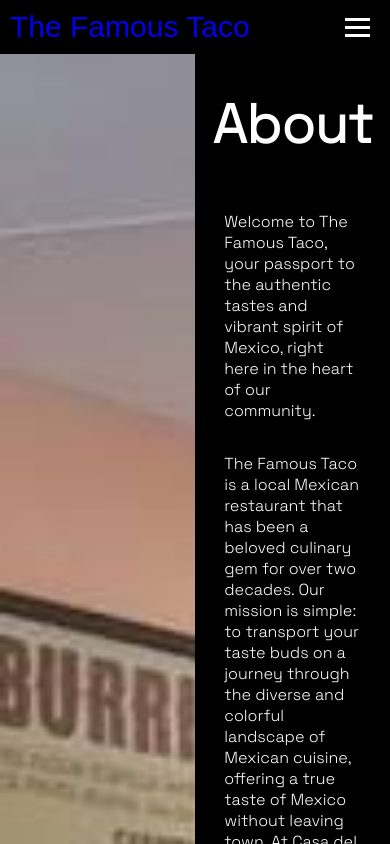
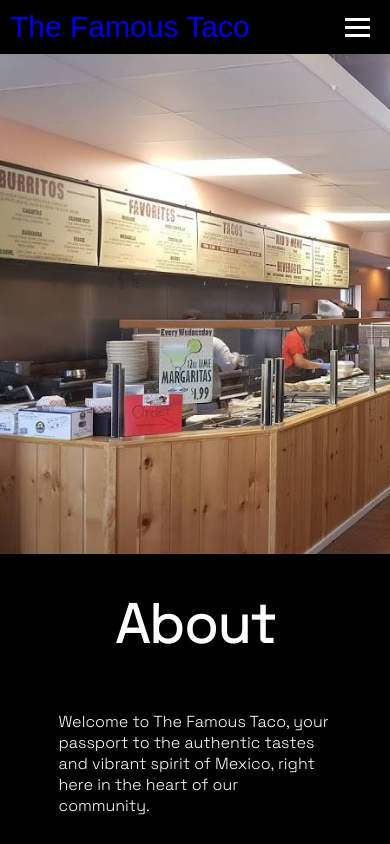
Before and after one commit to noelbarrera/famous-taco-website, a React (Vite) app: page /about in a window 390 px wide. Shown: the top 844 px of the page. Built offline with nearby package versions, Linux system fonts and the light colour scheme; a web font is replaced by a local one.

Commit message:
update about page mobile layout

```diff
--- a/src/styles/AboutPage.css
+++ b/src/styles/AboutPage.css
@@ -29,3 +29,21 @@
     padding-left: 15%;
     padding-right: 15%;
 }
+
+
+/* Mobile */
+
+@media (max-width: 786.89px){
+    .about-container {
+        flex-direction: column;
+    }
+    .about-container-image-container {
+        max-height: 500px;
+        overflow: hidden;
+        object-fit: cover;
+    }
+    .about-container-image-container img {
+        height: 100%;
+        width: auto;
+    }
+}
```
